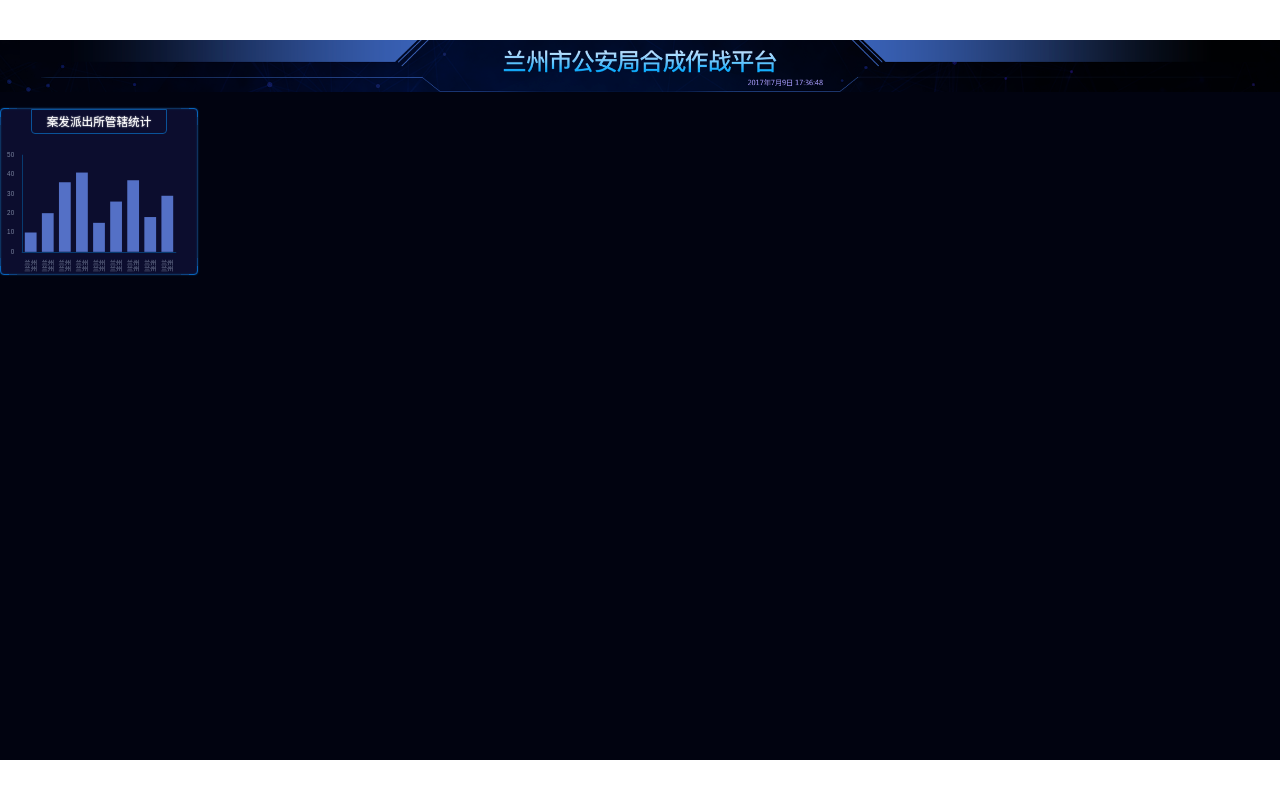
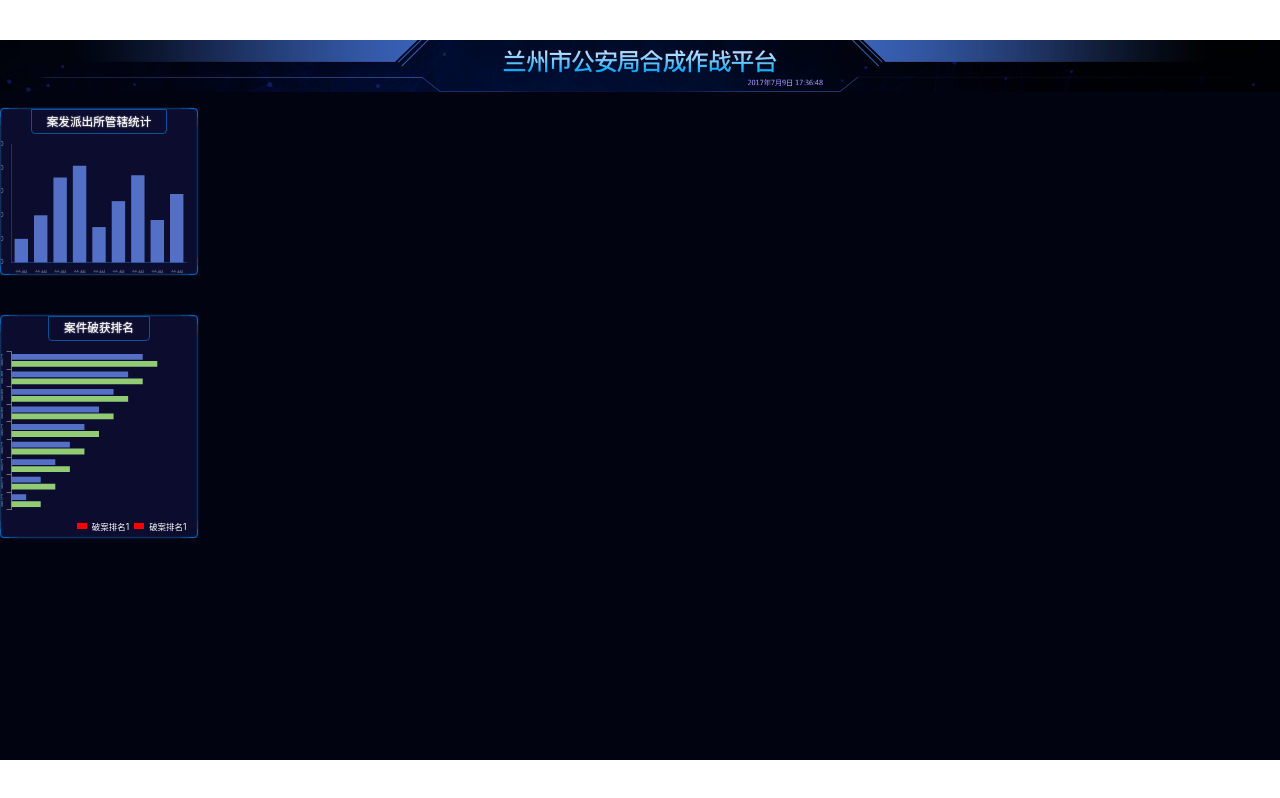
Before and after one commit to ak97z/big-screen, a React (Vite) app: page /#/ in a window 1280 px wide. Built offline with nearby package versions, Linux system fonts and the light colour scheme.

Commit message:
重构提取出 create-echarts-options.ts 修改 grid 给 .App 加上 display: flex，去掉 .home 的 height: 100% 删除多余的 baseEchartOptions 初步实现 Chart2

```diff
--- a/src/components/chart-1.tsx
+++ b/src/components/chart-1.tsx
@@ -1,19 +1,14 @@
 import React, {useEffect, useRef} from 'react';
 import * as echarts from 'echarts';
+import {createEchartsOptions} from '../shared/create-echarts-options';
 
 
-const px = (n) => n / 2420 * (window as any).pageWidth;
-export const Chart1=()=>{
+export const Chart1 = () => {
     const divRef = useRef(null);
     useEffect(() => {
         var myChart = echarts.init(divRef.current);
-        myChart.setOption({
-            textStyle: {
-                fontSize: px(12),
-                color: '#79839E',
-            },
-            title: {show: false},
-            legend: {show: false},
+        myChart.setOption(createEchartsOptions({
+
             xAxis: {
                 data: ['兰州兰州', '兰州兰州', '兰州兰州', '兰州兰州', '兰州兰州', '兰州兰州', '兰州兰州', '兰州兰州', '兰州兰州'],
                 axisTick: {show: false},
@@ -21,7 +16,6 @@ export const Chart1=()=>{
                     lineStyle: {color: '#083B70'}
                 },
                 axisLabel: {
-                    fontSize: px(12),
                     formatter(val) {
                         if (val.length > 2) {
                             const array = val.split('');
@@ -36,21 +30,19 @@ export const Chart1=()=>{
             yAxis: {
                 splitLine: {show: false},
                 axisLine: {show: true, lineStyle: {color: '#083B70'}},
-                axisLabel: {fontSize: px(12)}
             },
 
-            grid: {x: px(40), y: px(40), x2: px(40), y2: px(40),},
             series: [{
                 type: 'bar',
                 data: [10, 20, 36, 41, 15, 26, 37, 18, 29],
 
             }]
-        });
+        }));
     }, []);
-    return(
+    return (
         <div className="管辖统计 bordered">
             <h2>案发派出所管辖统计</h2>
             <div className="chart" ref={divRef}></div>
         </div>
-    )
-}
+    );
+};
--- /dev/null
+++ b/src/components/chart-2.tsx
@@ -0,0 +1,50 @@
+import React, {useEffect, useRef} from 'react';
+import * as echarts from 'echarts';
+import {createEchartsOptions} from '../shared/create-echarts-options';
+import value from '*.png';
+
+
+export const Chart2=()=>{
+    const divRef = useRef(null);
+    useEffect(() => {
+        var myChart = echarts.init(divRef.current);
+        myChart.setOption(createEchartsOptions({
+            // grid: {x: px(100), y: px(40), x2: px(40), y2: px(40),},
+            xAxis: {
+                type: 'value',
+                boundaryGap: [0, 0.01],
+                splitLine: {show: false},
+                axisLabel: {show: false}
+            },
+            yAxis: {
+                type: 'category',
+                data: ['城关区公安局', '七里河区公安局', '西固区公安局', '安宁区公安局', '红古区公安局',
+                    '永登县公安局', '皋兰县公安局', '榆中县公安局', '新区公安局'],
+                axisLabel: {
+                    formatter(val) {
+                        return val.replace('公安局', '\n公安局');
+                    }
+                }
+            },
+            series: [    {
+                name: '2011年',
+                type: 'bar',
+                data: [1, 2, 3, 4, 5, 6, 7, 8, 9]
+            },
+                {
+                    name: '2012年',
+                    type: 'bar',
+                    data: [2, 3, 4, 5, 6, 7, 8, 9, 10]
+                }]
+        }));
+    }, []);
+    return(
+        <div className="破获排名 bordered">
+            <h2>案件破获排名</h2>
+            <div ref={divRef} className="chart"/>
+            <div className="legend">
+                <span className="first"/> 破案排名1
+                <span className="second"/> 破案排名1</div>
+        </div>
+    )
+}
--- a/src/pages/home.scss
+++ b/src/pages/home.scss
@@ -1,12 +1,12 @@
 @import "../shared/helper";
 
 .home {
+  flex: 1;
   display: flex;
   flex-direction: column;
   background: #010310;
   color: white;
-  height: 100%;
-
+  font-size: px(16);
   > header {
     height: px(99);
     background-size: cover;
@@ -50,6 +50,9 @@
 
     > .section1 {
       grid-area: box1;
+      display: flex;
+      flex-direction: column;
+      justify-content: space-between;
     }
 
     > .section2 {
@@ -88,4 +91,38 @@
     width: 100%;
   }
 }
+  .破获排名 {
+    height: px(423);
+    display: flex;
+    flex-direction: column;
+    align-items: center;
+    h2 {
+      flex-shrink: 0;
+      border: 1px solid #0a5299;
+      border-bottom-left-radius: 4px;
+      border-bottom-right-radius: 4px;
+      font-size: px(22);
+      line-height: px(24);
+      padding: px(10) px(28);
+      text-shadow: 0 0 px(3) white;
+    }
+    .chart {
+      flex: 1;
+      width: 100%;
+    }
+    .legend {
+      display: flex;
+      align-items: center;
+      justify-content: flex-end;
+      width: 100%;
+      padding: 0 px(20) px(10);
+      > .first, > .second {
+        display: inline-block;
+        width: px(18); height: px(12);
+        background: red; margin: 0 px(10);
+      }
+      .first {}
+      .second {}
+    }
+  }
 }
--- a/src/pages/home.tsx
+++ b/src/pages/home.tsx
@@ -2,6 +2,7 @@ import React, {useEffect, useRef} from 'react';
 import './home.scss';
 import headerBg from '../images/header.png';
 import {Chart1} from '../components/chart-1';
+import {Chart2} from '../components/chart-2';
 
 const px = (n) => n / 2420 * (window as any).pageWidth;
 export const Home = () => {
@@ -11,6 +12,7 @@ export const Home = () => {
             <main>
                 <section className="section1">
                     <Chart1/>
+                    <Chart2/>
                 </section>
                 <section className="section2"></section>
                 <section className="section3"></section>
--- /dev/null
+++ b/src/shared/base-echart-options.ts
@@ -0,0 +1,12 @@
+import {px} from './px';
+
+
+export const baseEchartOptions={
+    textStyle: {
+        fontSize: px(12),
+        color: '#79839E',
+    },
+    title: {show: false},
+    legend: {show: false},
+    grid: {x: px(20), y: px(20), x2: px(20), y2: px(20),},containLabel: true
+}
--- /dev/null
+++ b/src/shared/create-echarts-options.ts
@@ -0,0 +1,20 @@
+import {baseEchartOptions} from './base-echart-options';
+import {px} from './px';
+
+export const createEchartsOptions = (options) => {
+    const result = {
+        ...baseEchartOptions,
+        ...options,
+    };
+    if (!(options?.xAxis?.axisLabel?.fontSize)) {
+        result.xAxis = result.xAxis || {};
+        result.xAxis.axisLabel = result.xAxis.axisLabel || {};
+        result.xAxis.axisLabel.fontSize = px(12);
+    }
+    if (!(options?.yAxis?.axisLabel?.fontSize)) {
+        result.yAxis = result.yAxis || {};
+        result.yAxis.axisLabel = result.yAxis.axisLabel || {};
+        result.yAxis.axisLabel.fontSize = px(12);
+    }
+    return result;
+};
--- /dev/null
+++ b/src/shared/px.ts
@@ -0,0 +1 @@
+export const px = (n) => n / 2420 * (window as any).pageWidth;
--- a/src/shared/style.scss
+++ b/src/shared/style.scss
@@ -26,6 +26,8 @@ body {
   flex-direction: column;
 }
 .App{
+  display: flex;
+  flex-direction: column;
   flex: 1;
 }
 h1,h2,h3,h4,h5,h6{
```
Also changed, not shown: 1 other file (tests, documents, lock files or other folders).
